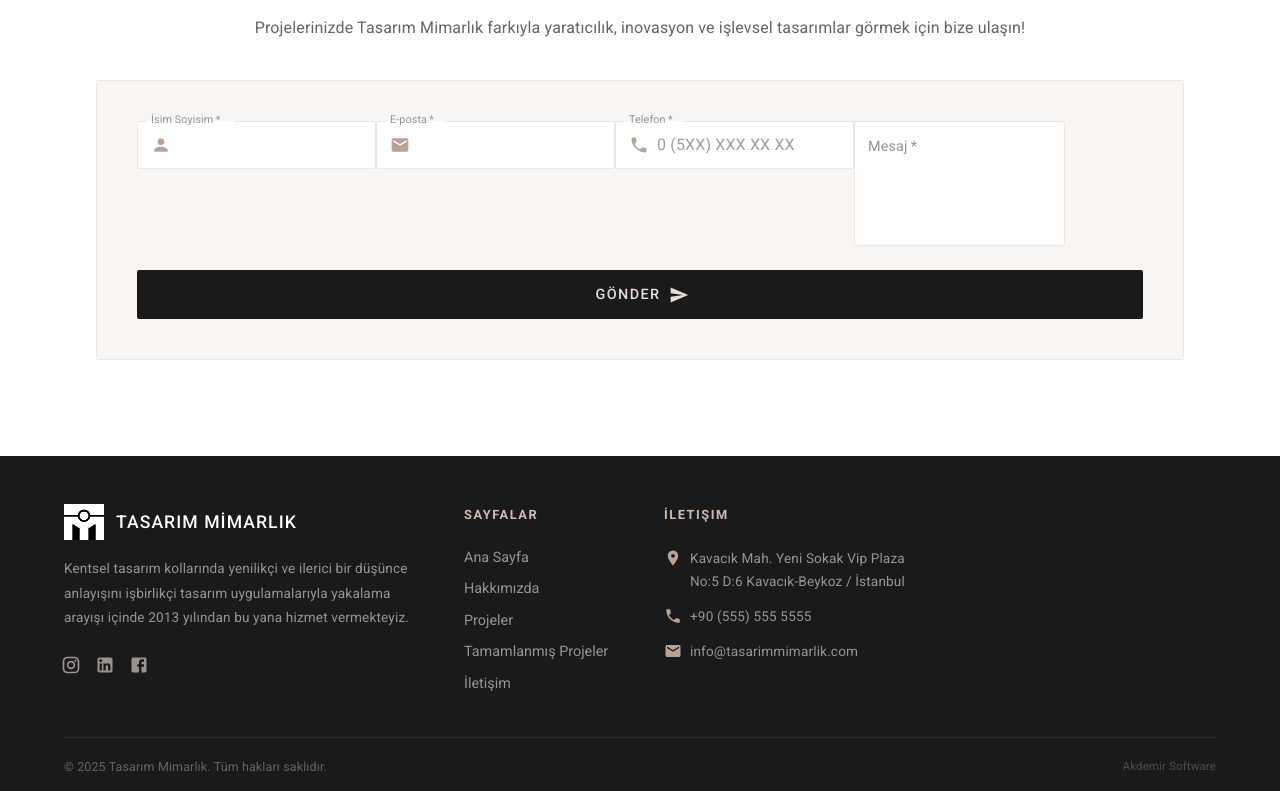
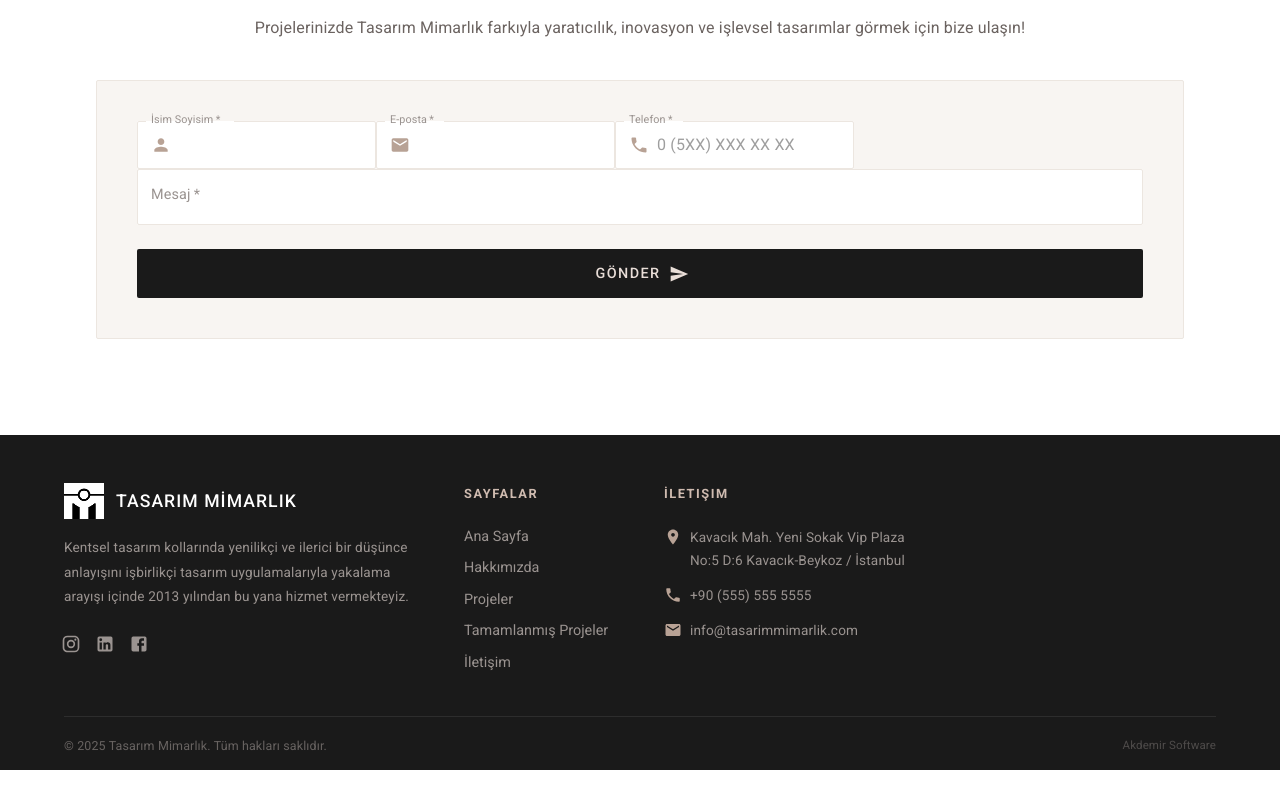
Before and after one commit to smhakdmr/architectureKorayKara, a Next.js app: page / in a window 1280 px wide. Shown: the part 2143-2934 px from the top of the page. After the commit the page ends 2913 px from the top, so only its background shows below. Built offline with nearby package versions, Linux system fonts and the light colour scheme; no server answers.

Commit message:
iletisim alani düzenlendi

```diff
--- a/src/app/contactus/page.jsx
+++ b/src/app/contactus/page.jsx
@@ -212,7 +212,8 @@ const ContactUs = () => {
                                 border: '1px solid var(--color-border-light)',
                             }}
                         >
-                            <div className="grid grid-cols-1 gap-y-6 sm:grid-cols-2 sm:gap-x-8">
+                            <div className="flex flex-col sm:flex-row gap-6 sm:gap-8">
+                                <div className="flex flex-col gap-6 sm:w-1/2">
                                     <TextField
                                         label="İsim Soyisim"
                                         type='text'
@@ -272,6 +273,8 @@ const ContactUs = () => {
                                         }}
                                         sx={textFieldStyles}
                                     />
+                                </div>
+                                <div className="sm:w-1/2 flex">
                                     <TextField
                                         label="Mesaj"
                                         name="message"
@@ -279,14 +282,24 @@ const ContactUs = () => {
                                         value={formData.message}
                                         onChange={handleChange}
                                         multiline
-                                    rows={4}
                                         slotProps={{
                                             input: {
-                                            style: { color: 'var(--color-dark)', backgroundColor: 'var(--color-white)' }
+                                                style: { color: 'var(--color-dark)', backgroundColor: 'var(--color-white)', height: '100%', alignItems: 'flex-start' }
                                             },
                                         }}
-                                    sx={textFieldStyles}
+                                        sx={{
+                                            ...textFieldStyles,
+                                            width: '100%',
+                                            '& .MuiOutlinedInput-root': {
+                                                ...textFieldStyles['& .MuiOutlinedInput-root'],
+                                                height: '100%',
+                                            },
+                                            '& .MuiInputBase-root': {
+                                                height: '100%',
+                                            },
+                                        }}
                                     />
+                                </div>
                             </div>
 
                             <Button
```
Lines whose indentation alone changed are shown as unchanged.
